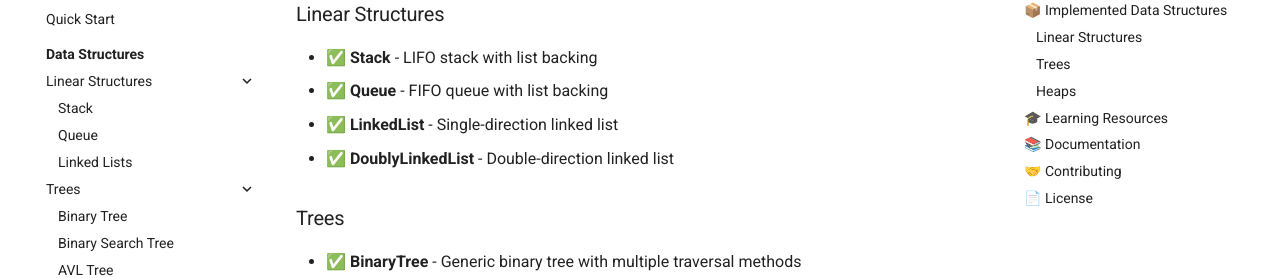
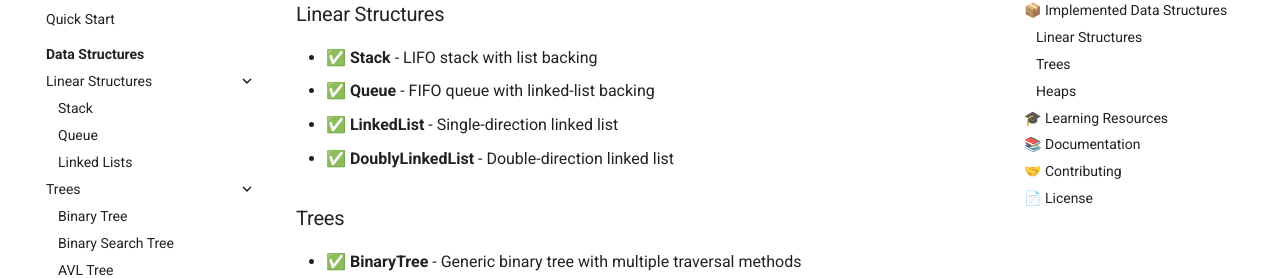
Before and after one commit to eytanohana/py-ds-academy, an MkDocs documentation site: the page built from docs/index.md, in a window 1280 px wide and 900 px high, scrolled down 1132 px. Shown: the part 179-457 px from the top of the window. Built offline with MkDocs 1.6.1 and Material for MkDocs 9.7.7, drawn with Linux system fonts in a browser that asks for light colours; comment, search, counter and statistics services are not loaded; the version menu is left out.

Commit message:
update docs

```diff
--- a/docs/index.md
+++ b/docs/index.md
@@ -55,7 +55,7 @@ Install the package using pip or uv. See the [Installation Guide](getting-starte
 ### Linear Structures
 
 - ✅ **Stack** - LIFO stack with list backing
-- ✅ **Queue** - FIFO queue with list backing
+- ✅ **Queue** - FIFO queue with linked-list backing
 - ✅ **LinkedList** - Single-direction linked list
 - ✅ **DoublyLinkedList** - Double-direction linked list
 
```
